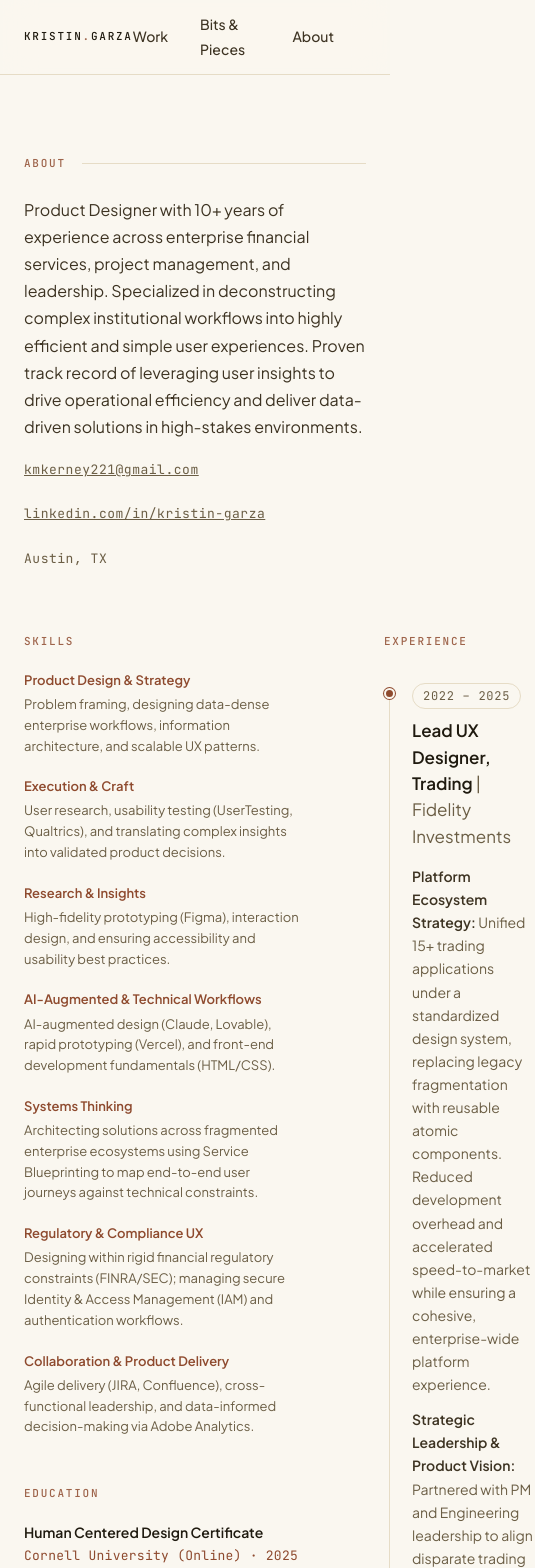
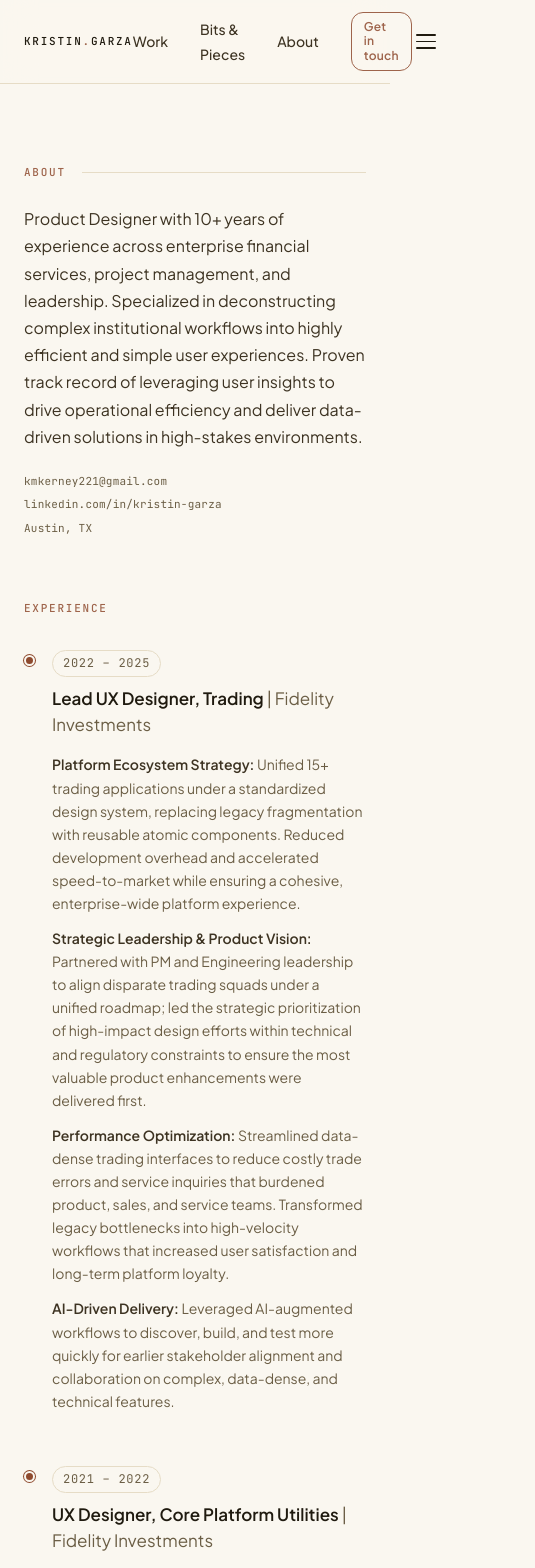
Before and after one commit to kmk221/portfolio-kg, a React (Vite) app: page /about in a window 390 px wide. Shown: the top 1568 px of the page, 535 px wide, since content can reach past the window. Built offline with nearby package versions, Linux system fonts and the light colour scheme; a web font is replaced by a local one.

Commit message:
fixes and mobile

```diff
--- a/src/App.jsx
+++ b/src/App.jsx
@@ -11,9 +11,10 @@ export default function Home() {
         {/* ── HERO ── */}
         <section className="page-hero">
           <div className="lockup">
-            <span className="eyebrow with-rule">
-              <span style={{ fontFamily: 'var(--f-script)', fontStyle: 'normal', fontSize: 16 }}>Kristin Garza</span>
-              {' · '}UX Designer · Product Thinker
+            <span className="eyebrow with-rule eyebrow--hero">
+              <span className="eyebrow-name" style={{ fontFamily: 'var(--f-script)', fontStyle: 'normal', fontSize: 16 }}>Kristin Garza</span>
+              <span className="eyebrow-sep"> · </span>
+              <span className="eyebrow-title">UX Designer · Product Thinker</span>
             </span>
             <h1 className="hero-headline">
               Taming complexity and making<br />
--- a/src/components/Nav.jsx
+++ b/src/components/Nav.jsx
@@ -1,8 +1,19 @@
+import { useState, useEffect } from 'react'
 import { Link, useLocation } from 'react-router-dom'
 
 export default function Nav() {
   const { pathname } = useLocation()
   const isHome = pathname === '/'
+  const [open, setOpen] = useState(false)
+
+  // Close menu on route change
+  useEffect(() => { setOpen(false) }, [pathname])
+
+  // Prevent body scroll when menu is open
+  useEffect(() => {
+    document.body.style.overflow = open ? 'hidden' : ''
+    return () => { document.body.style.overflow = '' }
+  }, [open])
 
   return (
     <nav className="nav">
@@ -10,7 +21,9 @@ export default function Nav() {
         <Link to="/" className="wordmark" aria-label="kristin.garza">
           kristin<span style={{ color: 'var(--clay)' }}>.</span>garza
         </Link>
-        <ul>
+
+        {/* Desktop nav */}
+        <ul className="nav-links-desktop">
           {isHome ? (
             <li><a href="#work">Work</a></li>
           ) : (
@@ -24,7 +37,39 @@ export default function Nav() {
             </a>
           </li>
         </ul>
+
+        {/* Hamburger button — mobile only */}
+        <button
+          className="nav-hamburger"
+          onClick={() => setOpen(o => !o)}
+          aria-label={open ? 'Close menu' : 'Open menu'}
+          aria-expanded={open}
+        >
+          <span className={`nav-hamburger-bar ${open ? 'open' : ''}`} />
+          <span className={`nav-hamburger-bar ${open ? 'open' : ''}`} />
+          <span className={`nav-hamburger-bar ${open ? 'open' : ''}`} />
+        </button>
       </div>
+
+      {/* Mobile drawer */}
+      {open && (
+        <div className="nav-mobile-drawer" onClick={() => setOpen(false)}>
+          <ul onClick={e => e.stopPropagation()}>
+            {isHome ? (
+              <li><a href="#work" onClick={() => setOpen(false)}>Work</a></li>
+            ) : (
+              <li><Link to="/">Work</Link></li>
+            )}
+            <li><Link to="/bits">Bits &amp; Pieces</Link></li>
+            <li><Link to="/about">About</Link></li>
+            <li>
+              <a href="mailto:kmkerney221@gmail.com" className="btn" style={{ width: '100%', justifyContent: 'center' }}>
+                Get in touch
+              </a>
+            </li>
+          </ul>
+        </div>
+      )}
     </nav>
   )
 }
--- a/src/pages/About.jsx
+++ b/src/pages/About.jsx
@@ -12,22 +12,24 @@ export default function About() {
             <span className="eyebrow">About</span>
             <span className="rule" />
           </div>
-          <p style={{ fontSize: 16, color: 'var(--ink-2)', lineHeight: 1.7, maxWidth: '64ch', margin: '0 0 8px' }}>
-            Product Designer with 10+ years of experience across enterprise financial services, project management, and leadership. Specialized in deconstructing complex institutional workflows into highly efficient and simple user experiences. Proven track record of leveraging user insights to drive operational efficiency and deliver data-driven solutions in high-stakes environments.
-          </p>
-          <div style={{ display: 'flex', gap: 24, marginTop: 20, flexWrap: 'wrap' }}>
-            <a href="mailto:kmkerney221@gmail.com" style={{ fontSize: 13, color: 'var(--ink-3)', fontFamily: 'var(--f-mono)', letterSpacing: '0.04em' }}>kmkerney221@gmail.com</a>
-            <a href="https://www.linkedin.com/in/kristin-garza" target="_blank" rel="noreferrer" style={{ fontSize: 13, color: 'var(--ink-3)', fontFamily: 'var(--f-mono)', letterSpacing: '0.04em' }}>linkedin.com/in/kristin-garza</a>
-            <span style={{ fontSize: 13, color: 'var(--ink-3)', fontFamily: 'var(--f-mono)', letterSpacing: '0.04em' }}>Austin, TX</span>
+          <div className="about-header-layout">
+            <p className="about-header-bio">
+              Product Designer with 10+ years of experience across enterprise financial services, project management, and leadership. Specialized in deconstructing complex institutional workflows into highly efficient and simple user experiences. Proven track record of leveraging user insights to drive operational efficiency and deliver data-driven solutions in high-stakes environments.
+            </p>
+            <div className="about-contact-pills">
+              <a href="mailto:kmkerney221@gmail.com">kmkerney221@gmail.com</a>
+              <a href="https://www.linkedin.com/in/kristin-garza" target="_blank" rel="noreferrer">linkedin.com/in/kristin-garza</a>
+              <span>Austin, TX</span>
+            </div>
           </div>
         </section>
 
         {/* ── MAIN CONTENT ── */}
         <section className="page-section" style={{ paddingTop: 64 }}>
-          <div style={{ display: 'grid', gridTemplateColumns: '280px 1fr', gap: '80px', alignItems: 'start' }}>
+          <div className="about-body-grid">
 
             {/* ── LEFT: Skills + Education ── */}
-            <div>
+            <div className="about-sidebar">
 
               {/* Skills */}
               <div style={{ marginBottom: 48 }}>
@@ -73,10 +75,10 @@ export default function About() {
               <span className="eyebrow" style={{ display: 'block', marginBottom: 32 }}>Experience</span>
 
               {/* Vertical timeline */}
-              <div style={{ position: 'relative', paddingLeft: 28 }}>
+              <div className="about-timeline" style={{ position: 'relative', paddingLeft: 28 }}>
 
                 {/* Continuous vertical line */}
-                <div style={{
+                <div className="about-timeline-line" style={{
                   position: 'absolute',
                   left: 5,
                   top: 8,
--- a/src/pages/OrderManagementCaseStudy.jsx
+++ b/src/pages/OrderManagementCaseStudy.jsx
@@ -654,7 +654,7 @@ export default function OrderManagementCaseStudy() {
         <section style={{ padding: 'clamp(80px, 10vw, 120px) 0 clamp(48px, 6vw, 80px)' }}>
           <div style={{ maxWidth: 1240, margin: '0 auto', padding: '0 64px' }}>
             <div style={{ display: 'flex', alignItems: 'center', justifyContent: 'space-between', marginBottom: 32 }}>
-              <span className="eyebrow">Case Study · Order Management · 2024</span>
+              <span className="eyebrow">Case Study · Order Management · 2025</span>
             </div>
             <h1 style={{
               fontFamily: 'var(--f-slab)',
--- a/src/styles.css
+++ b/src/styles.css
@@ -46,7 +46,6 @@
   width: 100%;
   max-width: 225px;
   display: block;
-  opacity: 0.9;
 }
 @media (max-width: 860px) {
   .page-hero { grid-template-columns: 1fr; gap: 24px; padding-top: 48px; padding-bottom: 32px; }
@@ -159,6 +158,43 @@
   background: var(--hairline);
 }
 
+/* ───────── ABOUT PAGE ───────── */
+.about-header-layout {
+  display: grid;
+  grid-template-columns: 1fr 200px;
+  gap: 48px;
+  align-items: start;
+}
+.about-header-bio {
+  font-size: 16px;
+  color: var(--ink-2);
+  line-height: 1.7;
+  margin: 0;
+}
+.about-contact-pills {
+  display: flex;
+  flex-direction: column;
+  gap: 10px;
+  padding-top: 4px;
+}
+.about-contact-pills a,
+.about-contact-pills span {
+  font-size: 12px;
+  color: var(--ink-3);
+  font-family: var(--f-mono);
+  letter-spacing: 0.04em;
+  text-decoration: none;
+  line-height: 1.4;
+}
+.about-contact-pills a:hover { color: var(--clay); }
+
+.about-body-grid {
+  display: grid;
+  grid-template-columns: 280px 1fr;
+  gap: 80px;
+  align-items: start;
+}
+
 /* ───────── BITS GRID ───────── */
 .bits-grid {
   display: grid;
@@ -211,3 +247,63 @@
   letter-spacing: 0.14em;
   text-transform: uppercase;
 }
+
+/* ───────── MOBILE OVERRIDES ───────── */
+@media (max-width: 600px) {
+
+  /* Hero eyebrow: stack name above subtitle */
+  .eyebrow--hero {
+    display: flex;
+    flex-direction: column;
+    align-items: flex-start;
+    gap: 2px;
+  }
+  .eyebrow--hero::after { display: none; } /* hide the rule line */
+  .eyebrow-title::before { content: none; } /* remove the · separator */
+  .eyebrow-title { letter-spacing: 0.08em; }
+
+  /* About page: single column, sidebar moves below experience */
+  .about-body-grid {
+    grid-template-columns: 1fr;
+    gap: 48px;
+  }
+  .about-sidebar {
+    order: 2; /* push skills/education below experience */
+    opacity: 0.85;
+  }
+  .about-sidebar .eyebrow {
+    font-size: 9px;
+  }
+
+  /* Hide timeline line + dots on mobile */
+  .about-timeline-line { display: none; }
+  .about-timeline {
+    padding-left: 0;
+  }
+
+  /* Contact pills: smaller so 3 fit per row */
+  .about-contact-pills {
+    gap: 8px;
+  }
+  .about-contact-pills a,
+  .about-contact-pills span {
+    font-size: 11px !important;
+    letter-spacing: 0.02em !important;
+  }
+}
+
+/* hide the · separator between name and subtitle on mobile */
+@media (max-width: 600px) {
+  .eyebrow-sep { display: none; }
+}
+
+@media (max-width: 600px) {
+  .about-header-layout {
+    grid-template-columns: 1fr;
+    gap: 20px;
+  }
+  .about-contact-pills {
+    flex-direction: column;
+    gap: 8px;
+  }
+}
--- a/src/tokens.css
+++ b/src/tokens.css
@@ -203,10 +203,85 @@ strong { font-weight: 600; color: var(--ink); }
 @media (max-width: 720px) {
   .nav-inner { padding: 12px 24px; }
 }
-@media (max-width: 540px) {
-  .nav ul { gap: 16px; }
-  .nav a:not(.wordmark):not(.btn) { font-size: 13px; }
-  .nav .btn { display: none; } /* hide "Get in touch" CTA on very small screens */
+
+/* ── Hamburger button ── */
+.nav-hamburger {
+  display: none;
+  flex-direction: column;
+  justify-content: center;
+  gap: 5px;
+  width: 36px;
+  height: 36px;
+  background: none;
+  border: none;
+  cursor: pointer;
+  padding: 4px;
+  border-radius: var(--r-2);
+  transition: background 120ms ease;
+}
+.nav-hamburger:hover { background: var(--surface-2); }
+.nav-hamburger-bar {
+  display: block;
+  width: 20px;
+  height: 1.5px;
+  background: var(--ink);
+  border-radius: 2px;
+  transition: transform 200ms ease, opacity 200ms ease;
+  transform-origin: center;
+}
+/* Animate into X when open */
+.nav-hamburger-bar.open:nth-child(1) { transform: translateY(6.5px) rotate(45deg); }
+.nav-hamburger-bar.open:nth-child(2) { opacity: 0; }
+.nav-hamburger-bar.open:nth-child(3) { transform: translateY(-6.5px) rotate(-45deg); }
+
+/* ── Desktop links — hidden on mobile ── */
+.nav-links-desktop { display: flex; }
+
+/* ── Mobile drawer ── */
+.nav-mobile-drawer {
+  display: none;
+  position: fixed;
+  inset: 56px 0 0 0;
+  background: var(--bg);
+  z-index: 49;
+  padding: 32px 24px;
+  border-top: 1px solid var(--hairline);
+  animation: drawerFadeIn 180ms ease;
+}
+.nav-mobile-drawer ul {
+  list-style: none;
+  margin: 0;
+  padding: 0;
+  display: flex;
+  flex-direction: column;
+  gap: 0;
+}
+.nav-mobile-drawer ul li {
+  border-bottom: 1px solid var(--hairline);
+}
+.nav-mobile-drawer ul li a {
+  display: block;
+  padding: 18px 0;
+  font-size: 18px;
+  font-weight: 500;
+  color: var(--ink);
+  text-decoration: none;
+  transition: color 120ms ease;
+}
+.nav-mobile-drawer ul li a:hover { color: var(--clay); }
+.nav-mobile-drawer ul li:last-child {
+  border-bottom: none;
+  padding-top: 24px;
+}
+@keyframes drawerFadeIn {
+  from { opacity: 0; transform: translateY(-8px); }
+  to   { opacity: 1; transform: translateY(0); }
+}
+
+@media (max-width: 600px) {
+  .nav-links-desktop { display: none; }
+  .nav-hamburger { display: flex; }
+  .nav-mobile-drawer { display: block; }
 }
 .nav .wordmark {
   font-family: var(--f-mono);
```
